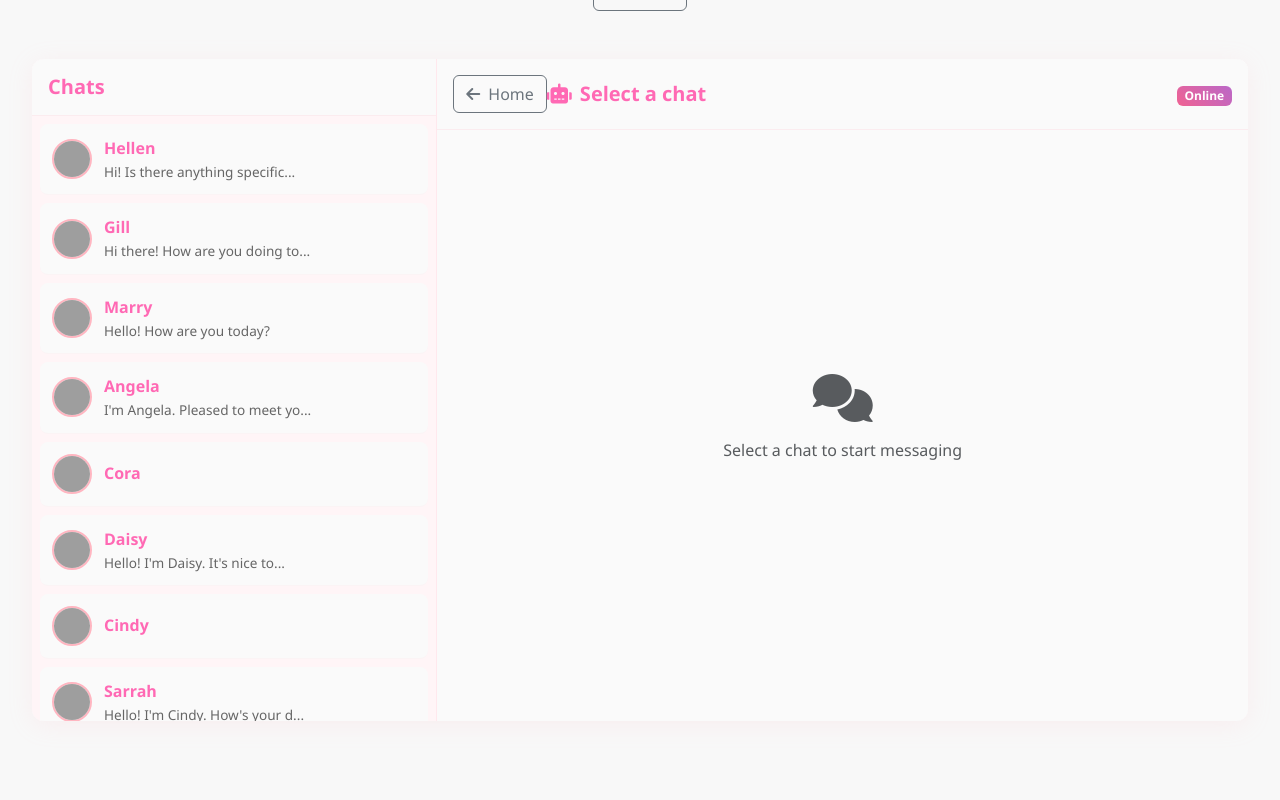
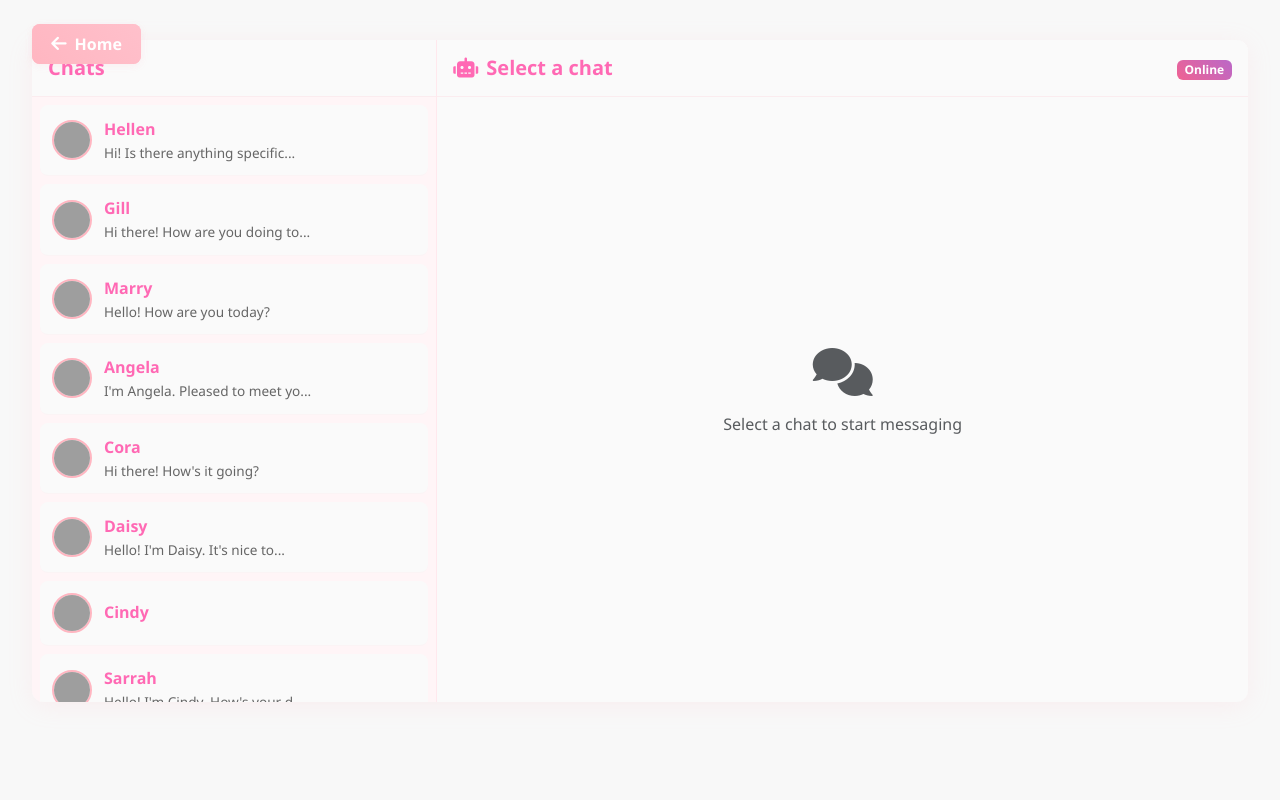
Before and after one commit to assassin808/cupid, a Flask app: page /users in a window 1280 px wide. Run offline with Flask 3, Linux system fonts and the light colour scheme; grey boxes are pictures that could not be loaded.

Commit message:
update UI design

```diff
--- a/core.py
+++ b/core.py
@@ -7,7 +7,7 @@ import json
 app = Flask(__name__,template_folder="website",static_folder = "website/static")
 @app.route('/',methods = ["GET"])
 def Index():
-    return render_template("index.html")
+    return render_template("home.html")
 
 
 @app.route("/users",methods = ["GET","POST"])
@@ -210,5 +210,14 @@ def login_register():
 def user_profile():
     return render_template('user_profile.html')
 
+@app.route('/user_settings', methods=['GET'])
+def user_settings():
+    return render_template('user_settings.html')
+
+@app.route('/dicovery', methods=['GET'])
+def dicovery():
+    return render_template('index.html')
+
+
 if __name__ == "__main__":
     app.run(debug = True,port = 8080)
--- a/website/static/chat.css
+++ b/website/static/chat.css
@@ -368,6 +368,13 @@ body {
     .chat-header h5 {
         margin: 0 auto;
     }
+
+    /* 新增：让聊天列表头部标题居中 */
+    .chat-list-header h5 {
+        text-align: center;
+        width: 100%;
+        margin: 0 auto;
+    }
 }
 
 @media (max-width: 480px) {
@@ -547,3 +554,40 @@ body {
 .badge.bg-success {
     background: linear-gradient(45deg, #f06292, #ba68c8) !important;
 }
+
+.back-home-fixed {
+    position: fixed;
+    top: 24px;
+    left: 32px;
+    z-index: 3000;
+    font-weight: 600;
+    border-radius: 8px;
+    padding: 0.5rem 1.2rem;
+    box-shadow: 0 2px 8px rgba(255,182,193,0.08);
+    background: linear-gradient(45deg, #ffb6c1, #ffc0cb);
+    color: #fff;
+    border: none;
+    transition: background 0.2s, color 0.2s, box-shadow 0.2s;
+    display: flex;
+    align-items: center;
+    font-size: 1rem;
+}
+.back-home-fixed i {
+    color: #fff;
+    font-size: 1.1rem;
+    margin-right: 0.5rem;
+    transition: color 0.2s;
+}
+.back-home-fixed:hover {
+    background: linear-gradient(45deg, #ff69b4, #ffb6c1);
+    color: #fff;
+    box-shadow: 0 4px 16px rgba(255,182,193,0.18);
+}
+@media (max-width: 600px) {
+    .back-home-fixed {
+        top: 12px;
+        left: 8px;
+        padding: 0.4rem 0.8rem;
+        font-size: 0.95rem;
+    }
+}
--- a/website/static/chat.js
+++ b/website/static/chat.js
@@ -176,6 +176,7 @@ $(document).ready(function() {
 
         // Show back button and chat area on mobile
         if (window.innerWidth < 768) {
+            $('.back-home-fixed').hide();
             $('#backButton').show();
             $('.chat-list-container').removeClass('show');
             $('.chat-area-container').addClass('show');
@@ -205,6 +206,10 @@ $(document).ready(function() {
         $('#noChatSelected').show();
         // 强制移除所有active
         $('.chat-list-item').removeClass('active');
+        // 显示返回主页按钮
+        if (window.innerWidth < 768) {
+            $('.back-home-fixed').show();
+        }
     });
 
     // Handle window resize
@@ -232,6 +237,7 @@ $(document).ready(function() {
         } else {
             // 在移动端时，如果当前有选中的聊天，显示聊天界面
             if (currentAgent) {
+
                 $('.chat-list-container').removeClass('show');
                 $('.chat-area-container').addClass('show');
                 $('#backButton').show();
--- a/website/static/user_profile.css
+++ b/website/static/user_profile.css
@@ -24,6 +24,11 @@ body, html {
     font-size: 1.3rem;
     letter-spacing: 1px;
     margin-left: 0.5rem;
+    text-decoration: none;
+}
+
+.login-banner .brand-title:hover {
+    color: #222;
 }
 
 .container-fluid.bg-light {
```
Also changed, not shown: chat-history.json (+1 -1 lines), website/login_register.html (+6 -6 lines), website/user_profile.html (+6 -6 lines).
